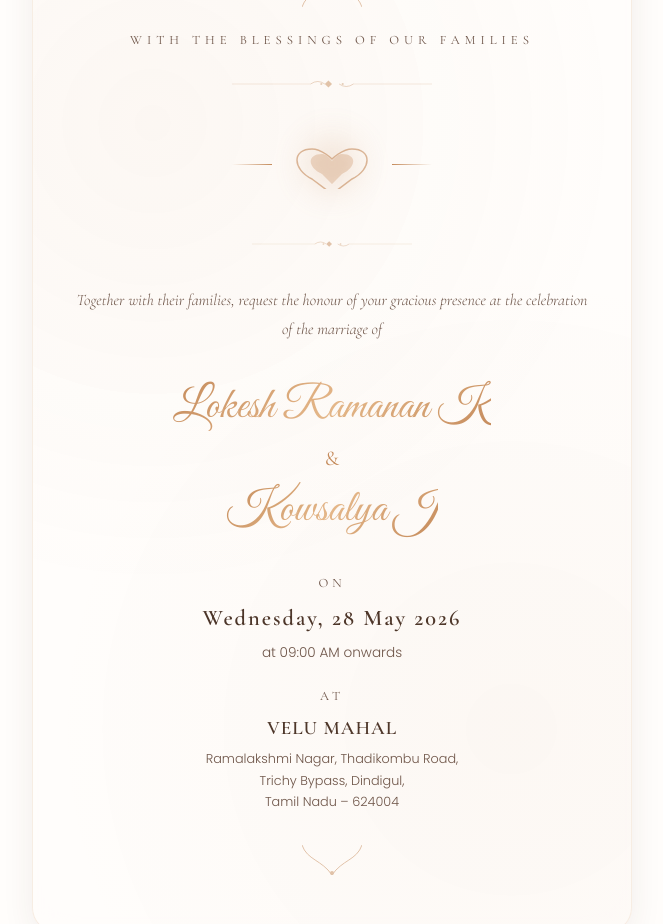
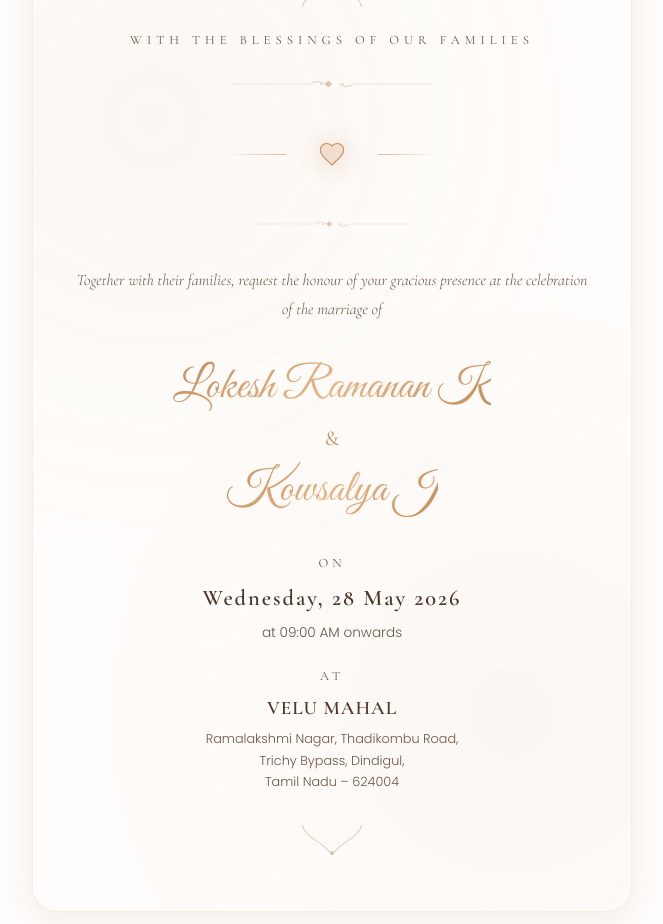
Before and after one commit to karthickraja-12/Lokesh-Ramananan-weds-kowsalya-invitation, a Next.js app in the folder app/: page / in a window 1280 px wide. Shown: the part 1040-1964 px from the top of the page, without its empty margins (308-971 px from the left). Built offline with nearby package versions, Linux system fonts and the light colour scheme.

Commit message:
UI: Perfectly align heart ornament and update to softer background music

```diff
--- a/app/src/components/MusicToggle.tsx
+++ b/app/src/components/MusicToggle.tsx
@@ -11,10 +11,10 @@
 
   useEffect(() => {
     setMounted(true);
-    // Using a royalty-free 'lite' acoustic track
-    audioRef.current = new Audio("https://assets.mixkit.co/music/preview/mixkit-beautiful-dream-493.mp3");
+    // Using a softer 'serene' acoustic track
+    audioRef.current = new Audio("https://assets.mixkit.co/music/preview/mixkit-serene-view-443.mp3");
     audioRef.current.loop = true;
-    audioRef.current.volume = 0.2;
+    audioRef.current.volume = 0.15;
     return () => {
       audioRef.current?.pause();
     };
--- a/app/src/sections/InvitationSection.tsx
+++ b/app/src/sections/InvitationSection.tsx
@@ -114,13 +114,27 @@
             margin: "2.5rem 0",
             display: "flex",
             justifyContent: "center",
+            alignItems: "center",
           }}
         >
           <div
             style={{
               position: "relative",
-              width: "120px",
-              height: "60px",
+              display: "flex",
+              alignItems: "center",
+              justifyContent: "center",
+              gap: "1.5rem",
+            }}
+          >
+            {/* Left Line */}
+            <div style={{ width: "60px", height: "1px", background: "linear-gradient(90deg, transparent, rgba(197,139,91,0.6))" }} />
+
+            {/* Heart Container */}
+            <div
+              style={{
+                position: "relative",
+                width: "44px",
+                height: "40px",
                 display: "flex",
                 alignItems: "center",
                 justifyContent: "center",
@@ -128,38 +142,31 @@
             >
               {/* Animated soft glow */}
               <motion.div
-              animate={{ opacity: [0.1, 0.3, 0.1] }}
+                animate={{ opacity: [0.1, 0.25, 0.1], scale: [1, 1.1, 1] }}
                 transition={{ duration: 4, repeat: Infinity }}
                 style={{
                   position: "absolute",
-                width: "80px",
-                height: "80px",
+                  width: "50px",
+                  height: "50px",
                   background: "radial-gradient(circle, #C58B5B 0%, transparent 70%)",
                   borderRadius: "50%",
-                filter: "blur(15px)",
+                  filter: "blur(10px)",
                 }}
               />
 
-            {/* Elegant SVG Hearts */}
-            <svg viewBox="0 0 100 50" style={{ width: "100px", zIndex: 1 }}>
+              {/* Elegant SVG Heart */}
+              <svg viewBox="0 0 24 24" style={{ width: "28px", height: "28px", zIndex: 1 }}>
                 <path
-                d="M30 40 C 10 30, 10 10, 30 10 C 40 10, 50 20, 50 20 C 50 20, 60 10, 70 10 C 90 10, 90 30, 70 40 L 50 55 L 30 40"
-                fill="none"
+                  d="M12 21.35l-1.45-1.32C5.4 15.36 2 12.28 2 8.5 2 5.42 4.42 3 7.5 3c1.74 0 3.41.81 4.5 2.09C13.09 3.81 14.76 3 16.5 3 19.58 3 22 5.42 22 8.5c0 3.78-3.4 6.86-8.55 11.54L12 21.35z"
+                  fill="rgba(197, 139, 91, 0.15)"
                   stroke="#C58B5B"
-                strokeWidth="1.5"
-                strokeLinecap="round"
-                opacity="0.6"
-              />
-              <path
-                d="M40 35 C 25 28, 25 15, 40 15 C 45 15, 50 22, 50 22 C 50 22, 55 15, 60 15 C 75 15, 75 28, 60 35 L 50 45 L 40 35"
-                fill="#C58B5B"
-                opacity="0.3"
+                  strokeWidth="1"
                 />
               </svg>
+            </div>
 
-            {/* Side Flourishes */}
-            <div style={{ position: "absolute", left: "-40px", top: "50%", width: "40px", height: "1px", background: "linear-gradient(90deg, transparent, #C58B5B)" }} />
-            <div style={{ position: "absolute", right: "-40px", top: "50%", width: "40px", height: "1px", background: "linear-gradient(270deg, transparent, #C58B5B)" }} />
+            {/* Right Line */}
+            <div style={{ width: "60px", height: "1px", background: "linear-gradient(270deg, transparent, rgba(197,139,91,0.6))" }} />
           </div>
         </motion.div>
 
```
Lines whose indentation alone changed are shown as unchanged.
